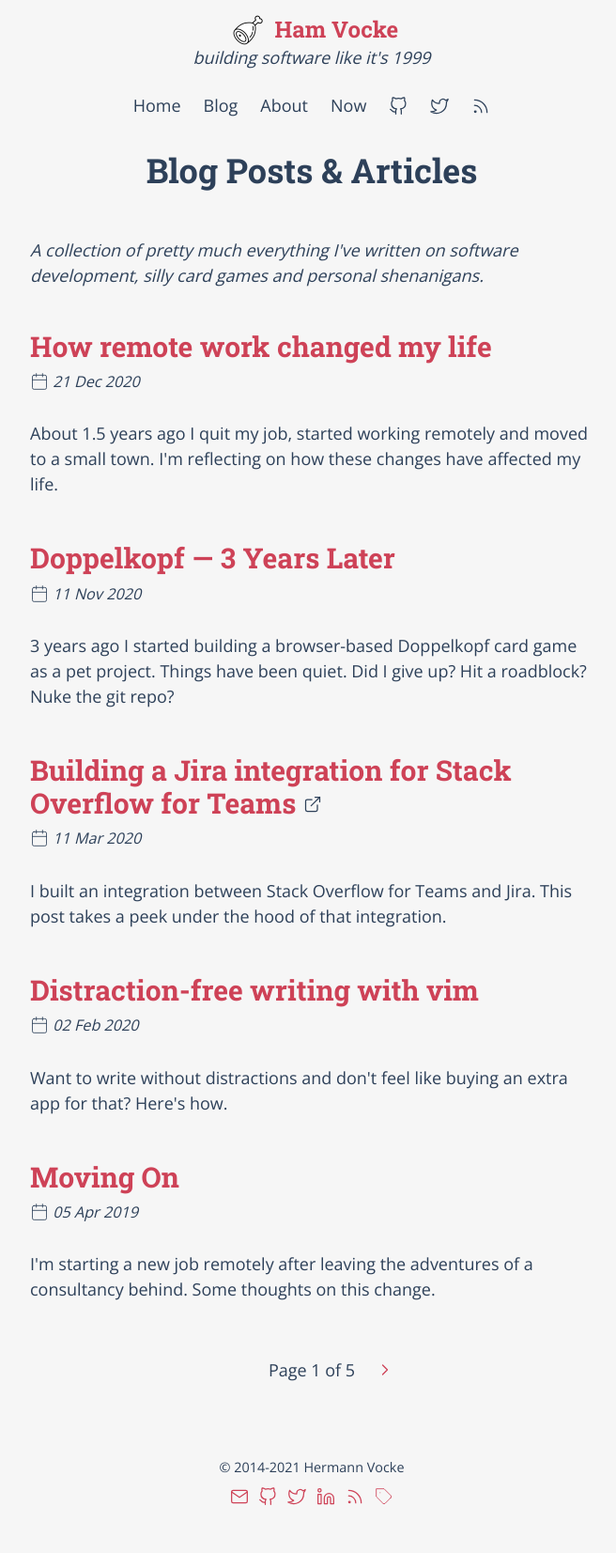
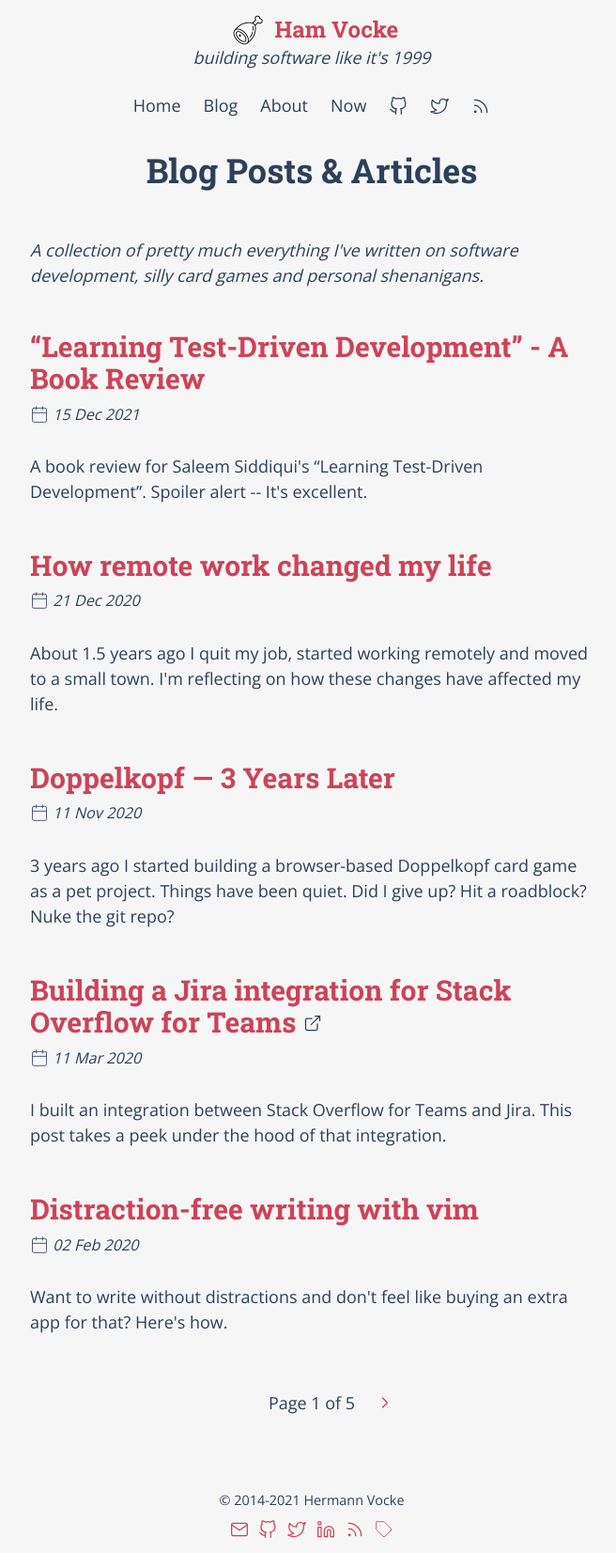
Before and after one commit to hamvocke/hamvocke.github.io, a Jekyll site: the page built from blog/index.html, in a window 1280 px wide. Shown: the whole page at 94% size, without its empty margins (308-964 px from the left). Built offline with Jekyll 4.4.1, drawn with Linux system fonts in a browser that asks for light colours; the list of posts is cut into pages by our own code; before the commit the page ends 1619 px from its top, so only the background shows below that.

Commit message:
publish learning tdd review

```diff
--- a/_drafts/learning-tdd-review.md
+++ b/_posts/2021-12-15-learning-tdd-review.md
@@ -2,8 +2,8 @@
 layout: post
 title: “Learning Test-Driven Development” - A Book Review
 tags: programming testing
-excerpt: A book review for Saleem Siddiqui's "Learning Test-Driven Development". Spoiler alert -- You should read it.
-summary: \"Learning Test-Driven Development\" is a fresh take on teaching TDD to curious developers. Go check it out.
+excerpt: A book review for Saleem Siddiqui's “Learning Test-Driven Development”. Spoiler alert -- It's excellent.
+summary: “Learning Test-Driven Development” is a fresh take on teaching TDD to curious developers. Go check it out.
 image: /assets/img/uploads/learning-tdd-cover.jpg
 comments: true
 ---
```
